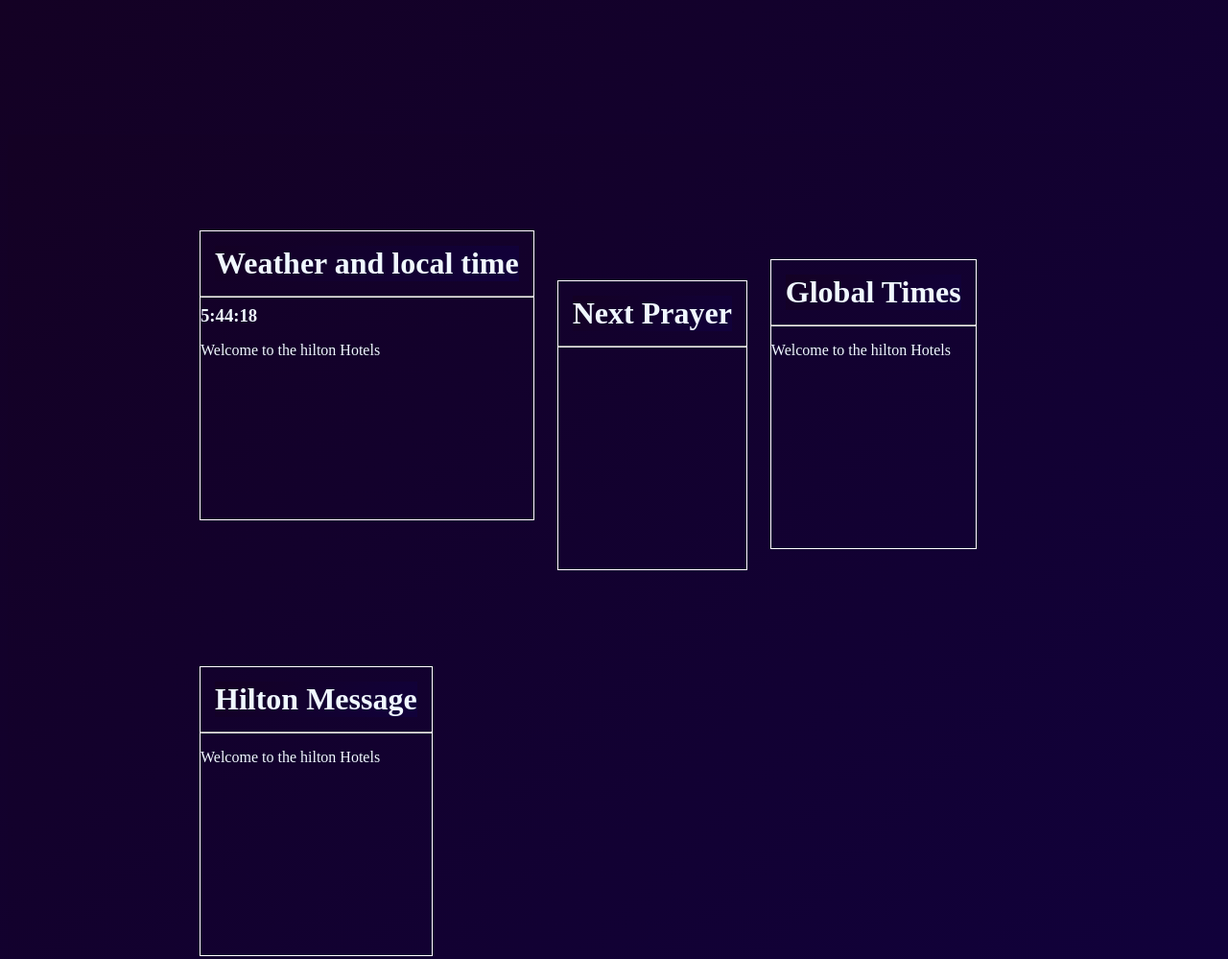
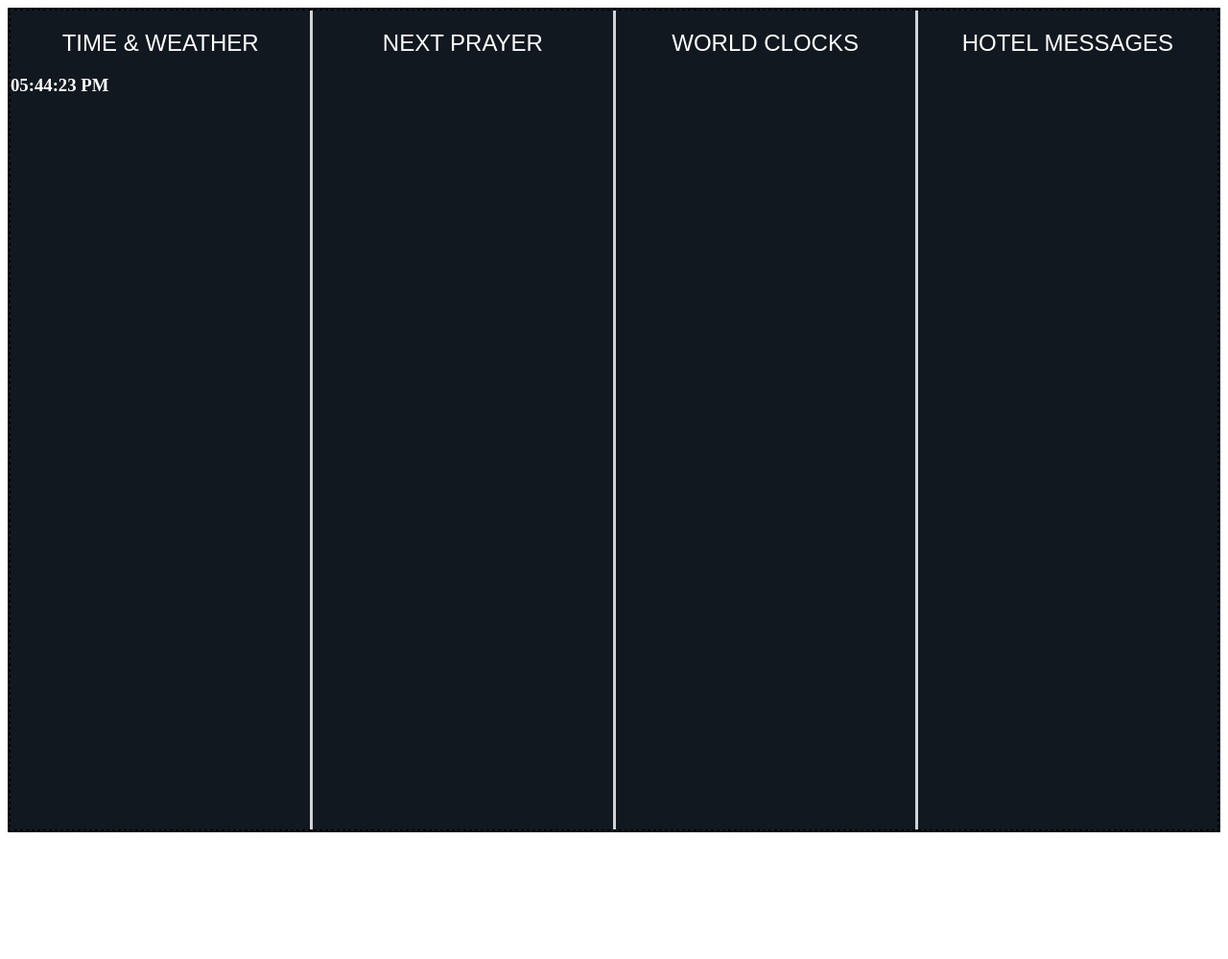
Before and after one commit to OmarFuadAlnahdi/DoubleTree-Hilton-TV, a website: page index.html in a window 1280 px wide. Shown: the top 999 px of the page at 96% size. After the commit the page ends 875 px from the top, so only its background shows below. Drawn offline with nearby package versions, Linux system fonts and the light colour scheme; no server answers.

Commit message:
fixed up the ui, added requesting animation frames rather than intervals for smoother time updates

```diff
--- a/app.js
+++ b/app.js
@@ -66,41 +66,27 @@ function filteringtheObject()
 
 function showtime()
 {
-
-
-    let witch = "PM";
+    var time = new Date();
 
     var hours = time.getHours();
+    // get am/pm info BEFORE converting hours
+    var ampm = hours >= 12 ? "PM" : "AM";
+
     var minutes = time.getMinutes();
     var seconds = time.getSeconds();
-    let LocalTime ;
 
+    // 01, 02, 03, 04...
+    hours = hours > 12 ? hours % 12 : hours;
+    hours = hours <= 9 ? '0' + hours: hours;
 
+    // 01, 02, 03, 04..
+    seconds = seconds < 10 ? '0' + seconds : seconds;
 
+    let LocalTime = hours + ':' + minutes + ':' + seconds +  ' ' + ampm;
 
-    if(hours < 10){
-      hours = '0' + hours;
-
-    }
-
-    if(hours < 13){
-
-      LocalTime = hours + ':' + minutes + ':' + seconds ;
-    }
-    if(hours > 12){
-
-      hours = hours - 12;
-
-      LocalTime = hours + ':' + minutes + ':' + seconds ;
-
-    }
-
-
-
-
-    document.getElementById("Local-Time").textContent = LocalTime;
+    document.getElementById("local-time").innerHTML = LocalTime;
     console.log(LocalTime);
-
+    requestAnimationFrame(showtime);
 }
 
 function NextPrayer()
@@ -108,9 +94,7 @@ function NextPrayer()
 
   let todayDate = time.getDay() + '-' + time.getMonth() + '-' + time.getFullYear();
 
-
   let params = {
-
     date: todayDate,
     latitude: 21.5435,
     longitude: 39.16
@@ -133,8 +117,6 @@ axios.get("https://api.aladhan.com/v1/nextPrayer",
         count--;
       }
 
-
-
       console.log(Timings);
     })
     .catch((error) => {
@@ -144,24 +126,19 @@ axios.get("https://api.aladhan.com/v1/nextPrayer",
       console.log("Request completed");
     });
 
+}
+
+// functions usages //
+
+NextPrayer();
+window.requestAnimationFrame(showtime);
 
 
-}
-
-// functions usgaes //
-
-NextPrayer();
-showtime();
-
-
-// onload functions only downbelow! //
-
+// onload functions only //
 
 
 setInterval(() => {
     location.reload();
-    showtime();
     NextPrayer();
 
-
-}, 900);
+}, 15 * 60 * 1000);
--- a/index.html
+++ b/index.html
@@ -8,59 +8,29 @@
   <title>World Clock</title>
   <link rel="stylesheet" href="style.css">
 
-
-
-
 </head>
 
 <body>
-
-
-
-    <div class="countenar">
-
-      <div class="Panels">
-
-        <div class="Panel">
-          <h1>Weather and local time</h1>
-          <hr>
-          <h3 id="Local-Time"></h3>
-          <p id="weather-C"></p>
-          <p>Welcome to the hilton Hotels </p>
-
+    <div id="panel">
+      <div id="panel1" class="sizing">
+        <div class="panel-title text-color">TIME & WEATHER</div>
+        <h3 id="local-time" class = "text-color"></h3>
       </div>
 
-        <div class="Panel">
-            <h1>Next Prayer</h1>
-            <hr>
+      <div id="panel2" class="sizing">
+        <div class="panel-title text-color">NEXT PRAYER</div>
         <h3 id="Next-Prayer"></h3>
         <h3 class="Next-Prayer"></h3>
-
       </div>
 
-
-        <div class="Panel">
-            <h1>Global Times</h1>
-            <hr>
-            <p>Welcome to the hilton Hotels </p>
-
-
+      <div id="panel3" class="sizing">
+        <div class="panel-title text-color">WORLD CLOCKS</div>
       </div>
 
-
-        <div class="Panel">
-          <h1>Hilton Message</h1>
-          <hr>
-          <p>Welcome to the hilton Hotels </p>
-
-
+      <div id="panel4" class="sizing">
+        <div class="panel-title text-color">HOTEL MESSAGES</div>
       </div>
-
-
     </div>
-
-    </div>
-
 
 
   <script src="./node_modules/axios/dist/axios.min.js"></script>
@@ -68,6 +38,4 @@
 
 </body>
 
-
-
 </html>
--- a/style.css
+++ b/style.css
@@ -1,35 +1,39 @@
 
-body{
-    background: linear-gradient(135deg, #140124, #11013b);
+.text-color
+{
+  color: white;
 }
-h1,h2,h3,h4,h5,h6{
-    margin: 0px;
+
+#panel
+{
+  display: flex;
+  border-style: dotted;
+  background-color: #111820;
 }
-.countenar{
-    background: linear-gradient(135deg, #140124, #11013b);
+
+#panel1, #panel2, #panel3{
+  border-right-style: solid;
+  border-width: 3px;
+  border-color: #d1d4d6;
 }
-.Panels{
-    margin-left: 200px;
-    margin-top: 140px;
+
+/*
+ each panel should be 1080x1920 but for testing, sizes have been scaled down to
+ 480x853 with s.f of 1/2.25
+ */
+.sizing
+{
+  height: 853px;
+  width: 480px;
 }
-.Panels div{
-    display:inline-block;
-    margin:100px 20px 0px 0px;
 
+.panel-title
+{
+  font-family: "Montserrat" ,sans-serif;
+  margin-top: 20px;
+  font-size: 1.5rem;
+
+  display: flex;
+  justify-content: center;
+  align-items: center;
 }
-.Panel{
-
-    border: 0.5px solid rgb(219, 219, 219);
-    border-color: white;
-    height: 300px;
-
-}
-.Panel * {
-    color: aliceblue;
-}
-.Panel h1{
-
-    background: linear-gradient(135deg, #140124, #11013b);
-    color: aliceblue;
-    margin: 15px;
-}
```
Also changed, not shown: package.json (+11 -2 lines). Lines whose indentation alone changed are shown as unchanged.
